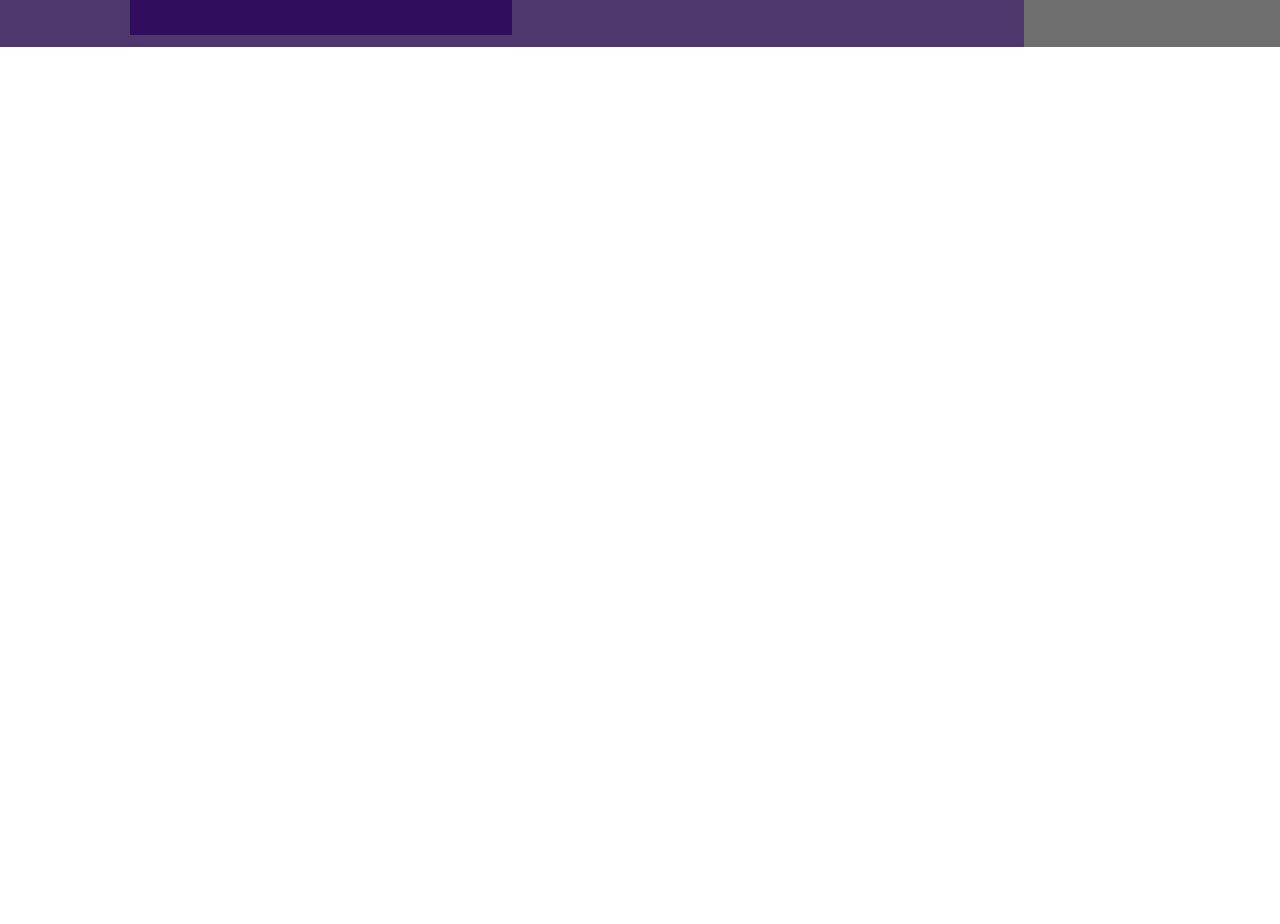
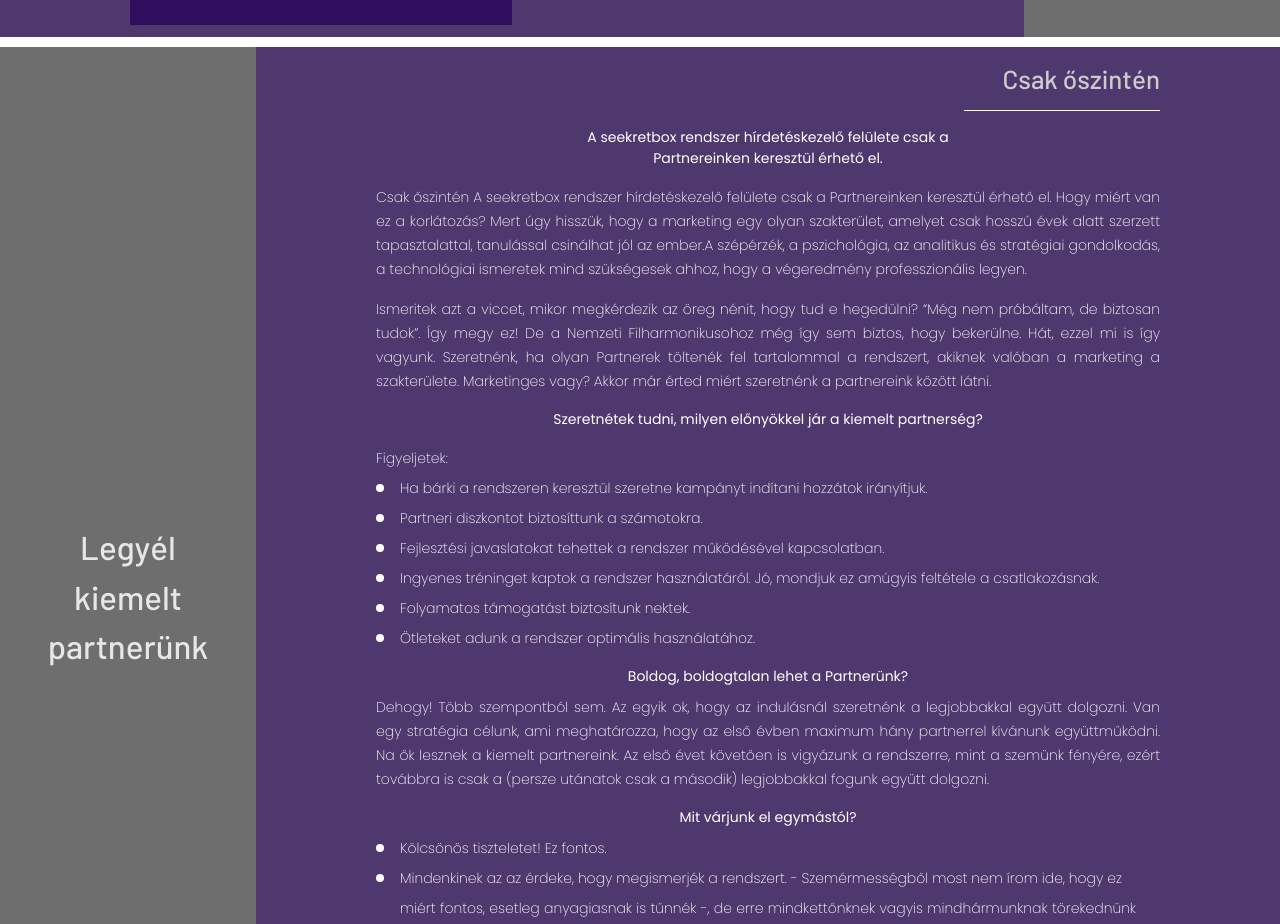
Before and after one commit to MoazamAli45/seekretbox, a React (Vite) app: page / in a window 1280 px wide. Shown: the part 1871-2795 px from the top of the page. Before the commit the page ends 1918 px from the top, so only its background shows below. Built offline with nearby package versions, Linux system fonts and the light colour scheme.

Commit message:
Update index.css and Hero.jsx

```diff
--- a/src/components/Hero.jsx
+++ b/src/components/Hero.jsx
@@ -77,7 +77,6 @@
             </span>
           </span>
         </div>
-        <div className="w-full h-[10px] bg-white"></div>
       </div>
       {/*   Next Section */}
 
--- a/src/components/Marketing.jsx
+++ b/src/components/Marketing.jsx
@@ -1,5 +1,25 @@
+import Separator from "./shared/Separator";
+
+const list = [
+  "Ha bárki a rendszeren keresztül szeretne kampányt indítani hozzátok irányítjuk.",
+  "Partneri diszkontot biztosíttunk a  számotokra.",
+  "Fejlesztési javaslatokat tehettek a rendszer működésével kapcsolatban.",
+  "Ingyenes tréninget kaptok a rendszer használatáról. Jó, mondjuk ez amúgyis feltétele a csatlakozásnak.",
+  "Folyamatos támogatást biztosítunk nektek.",
+  "Ötleteket adunk a rendszer optimális használatához.",
+];
+
+const list2 = ["Kölcsönös tiszteletet! Ez fontos."];
+const list3 = [
+  "A Ti szerepetek a delivery és a disztribúció.",
+  "Mi pedig teljes mellszélességgel mellettetek állunk. Kihozzuk nektek a technológiából mindazt ami a csövön kifér.",
+  "Tőletek a rendszeres tréningeken való részvételt.",
+  "Tőlünk a rendszeresen tartott tréningek szervezését és minőségi lebonyolítását.",
+];
+
 const Marketing = () => {
   return (
+    <>
       <div className="flex flex-col-reverse lg:flex-row ">
         <div className="lg:w-[80%] bg-[#4F386D] flex flex-col items-center py-3 gap-3">
           <div className="bg-[#4F255B] px-8 py-2 hidden lg:block w-[80%] text-center">
@@ -44,9 +64,9 @@
 
                   <p className="text-white text-[14px] poppins font-extralight lg:text-start text-center leading-8">
                     Ösztönözd a klienseidet vásárlásra! Ismertesd meg a neved!
-                  Jelenj meg olyan helyszíneken is, ahol eddig szinte lehetetlen
-                  volt bemutatkoznod! Országos rendezvényeken, fesztiválokon,
-                  kultúrális eseményeken.
+                    Jelenj meg olyan helyszíneken is, ahol eddig szinte
+                    lehetetlen volt bemutatkoznod! Országos rendezvényeken,
+                    fesztiválokon, kultúrális eseményeken.
                   </p>
 
                   <p className="text-white text-[14px] poppins  font-extralight lg:text-start text-center">
@@ -67,14 +87,14 @@
                 </h5>
 
                 <p className="text-white text-[14px] poppins  font-extralight lg:text-start text-center">
-                Figyeld a <span className="font-bold">seekretbox</span> appal az
-                üzletek egyedi ajánlatait!
+                  Figyeld a <span className="font-bold">seekretbox</span> appal
+                  az üzletek egyedi ajánlatait!
                 </p>
 
                 <p className="text-white text-[14px] poppins  font-extralight lg:text-start text-center">
                   Megtetszett valamelyik?
-                <br /> Siess és érj oda Te először! Vigyázz, nehogy más vigye el
-                előled
+                  <br /> Siess és érj oda Te először! Vigyázz, nehogy más vigye
+                  el előled
                 </p>
                 <p className="text-white text-[14px] poppins font-extralight lg:text-start text-center">
                   Sok seekretboxot csak egy valaki vehet fel. Más boxot esetleg
@@ -94,6 +114,127 @@
           </h1>
         </div>
       </div>
+      {/*  2nd Section */}
+      <Separator />
+      <div className="flex flex-col lg:flex-row ">
+        <div className="lg:w-[20%] bg-[#6E6E6E] flex justify-center items-center py-4">
+          <h1 className="text-[#E8E6E6] text-[24px] sm:text-[33px] px-5 lg:px-10 text-center">
+            Legyél kiemelt partnerünk
+          </h1>
+        </div>
+        <div className="lg:w-[80%] bg-[#4F386D]  py-3 px-8  lg:px-[120px]">
+          <div className="flex flex-col items-center  gap-4 ">
+            <span className=" self-end border-b-[1px] border-solid border-white pb-3 w-full lg:w-1/4">
+              <h4 className="text-[#CCCCCC] text-[26px] text-right">
+                Csak őszintén
+              </h4>
+            </span>
+            <p className="font-normal text-white lg:w-1/2 text-center poppins text-[14px]">
+              A seekretbox rendszer hírdetéskezelő felülete csak a Partnereinken
+              keresztül érhető el.
+            </p>
+            <p className="text-white font-extralight poppins text-[14px] text-justify leading-6">
+              Csak őszintén A seekretbox rendszer hírdetéskezelő felülete csak a
+              Partnereinken keresztül érhető el. Hogy miért van ez a korlátozás?
+              Mert úgy hisszük, hogy a marketing egy olyan szakterület, amelyet
+              csak hosszú évek alatt szerzett tapasztalattal, tanulással
+              csinálhat jól az ember.A szépérzék, a pszichológia, az analitikus
+              és stratégiai gondolkodás, a technológiai ismeretek mind
+              szükségesek ahhoz, hogy a végeredmény professzionális legyen.
+            </p>
+            <p className="text-white font-extralight poppins text-[14px] text-justify leading-6">
+              Ismeritek azt a viccet, mikor megkérdezik az öreg nénit, hogy tud
+              e hegedülni? &ldquo;Még nem próbáltam, de biztosan tudok&rdquo;.
+              Így megy ez! De a Nemzeti Filharmonikusohoz még így sem biztos,
+              hogy bekerülne. Hát, ezzel mi is így vagyunk. Szeretnénk, ha olyan
+              Partnerek töltenék fel tartalommal a rendszert, akiknek valóban a
+              marketing a szakterülete. Marketinges vagy? Akkor már érted miért
+              szeretnénk a partnereink között látni.
+            </p>
+            <p className="font-normal text-white  text-center poppins text-[14px]">
+              Szeretnétek tudni, milyen előnyökkel jár a kiemelt partnerség?
+            </p>
+
+            <ul className="flex flex-col list-disc self-start gap-[6px] list-inside text-white">
+              <span className="text-white font-extralight poppins text-[14px] text-justify leading-6 self-start">
+                Figyeljetek:
+              </span>
+              {list.map((item, index) => (
+                <li
+                  className="text-white font-extralight poppins text-[14px] text-justify leading-6 flex lg:items-center gap-4 "
+                  key={index}
+                >
+                  <span className="w-2 h-2 lg:block hidden bg-white rounded-full"></span>
+                  {item}
+                </li>
+              ))}
+            </ul>
+
+            <div className="flex flex-col gap-2">
+              <p className="font-normal text-white  text-center poppins text-[14px]">
+                Boldog, boldogtalan lehet a Partnerünk?
+              </p>
+              <p className="text-white font-extralight poppins text-[14px] text-justify leading-6">
+                Dehogy! Több szempontból sem. Az egyik ok, hogy az indulásnál
+                szeretnénk a legjobbakkal együtt dolgozni. Van egy stratégia
+                célunk, ami meghatározza, hogy az első évben maximum hány
+                partnerrel kívánunk együttműködni. Na ők lesznek a kiemelt
+                partnereink. Az első évet követően is vigyázunk a rendszerre,
+                mint a szemünk fényére, ezért továbbra is csak a (persze
+                utánatok csak a második) legjobbakkal fogunk együtt dolgozni.
+              </p>
+            </div>
+
+            <div className="flex flex-col gap-2">
+              <p className="font-normal text-white  text-center poppins text-[14px]">
+                Mit várjunk el egymástól?
+              </p>
+              <ul className="flex flex-col list-disc self-start gap-[6px]">
+                {list2.map((item, index) => (
+                  <li
+                    className="text-white font-extralight poppins text-[14px] text-justify leading-6 flex items-center gap-4 "
+                    key={index}
+                  >
+                    <span className="w-2 h-2 bg-white rounded-full lg:block hidden "></span>
+                    {item}
+                  </li>
+                ))}
+                <li className="text-white font-extralight poppins text-[14px] text-justify leading-6 flex items-center gap-4 ">
+                  <span className="w-2 h-2 bg-white rounded-full lg:block hidden"></span>
+                  Mindenkinek az az érdeke, hogy megismerjék a rendszert. -
+                  Szemérmességből most nem írom ide, hogy ez
+                </li>
+                <li className="text-white font-extralight poppins text-[14px] text-justify leading-6 flex items-center gap-4 px-6">
+                  miért fontos, esetleg anyagiasnak is tűnnék -, de erre
+                  mindkettőnknek vagyis mindhármunknak törekednünk kell. Ezért
+                  ebben várjuk a Ti aktív részvételeteket is.
+                </li>
+                {list3.map((item, index) => (
+                  <li
+                    className="text-white font-extralight poppins text-[14px] text-justify leading-6 flex items-center gap-4 "
+                    key={index}
+                  >
+                    <span className="w-2 h-2 bg-white rounded-full lg:block hidden"></span>
+                    {item}
+                  </li>
+                ))}
+              </ul>
+              <div className="flex flex-col gap-4">
+                <p className="text-white font-extralight poppins text-[14px] text-justify leading-6">
+                  Ha szivesen lennél a kiemelt partnerünk, kérlek írj levelet,
+                  vagy telefonálj, vagy csak üzenj itt az oldalon.
+                </p>
+
+                <p className="text-white font-extralight poppins text-[14px] text-justify leading-6">
+                  Illetve, ha van ötleted, hogy mit keres egy kacsa logónkon (az
+                  oldal alján), kérlek írd meg nekünk itt!
+                </p>
+              </div>
+            </div>
+          </div>
+        </div>
+      </div>
+    </>
   );
 };
 
--- /dev/null
+++ b/src/components/shared/Separator.jsx
@@ -0,0 +1,5 @@
+const Separator = () => {
+  return <div className="w-full h-[10px] bg-white"></div>;
+};
+
+export default Separator;
--- a/src/index.css
+++ b/src/index.css
@@ -40,3 +40,7 @@
 .poppins {
   font-family: "Poppins", sans-serif;
 }
+
+ul {
+  list-style-type: disc;
+}
```
Lines whose indentation alone changed are shown as unchanged.
